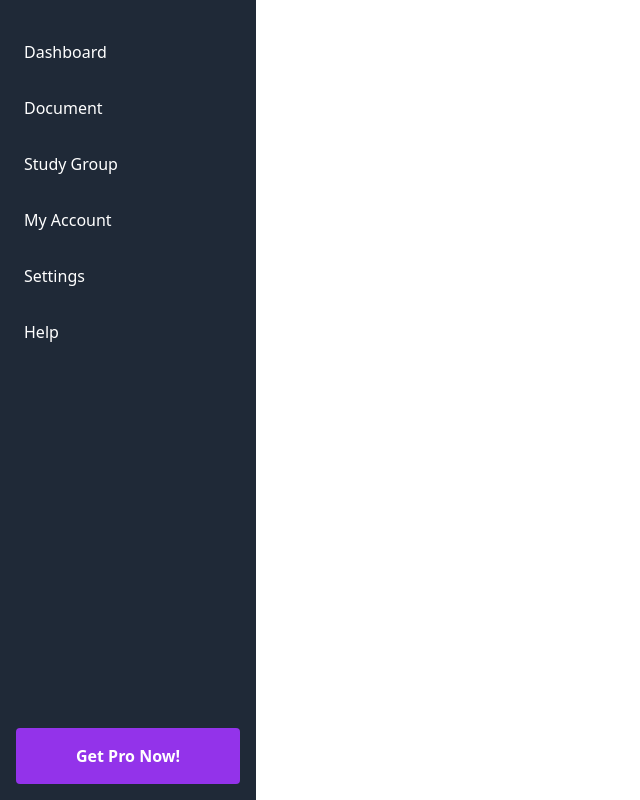
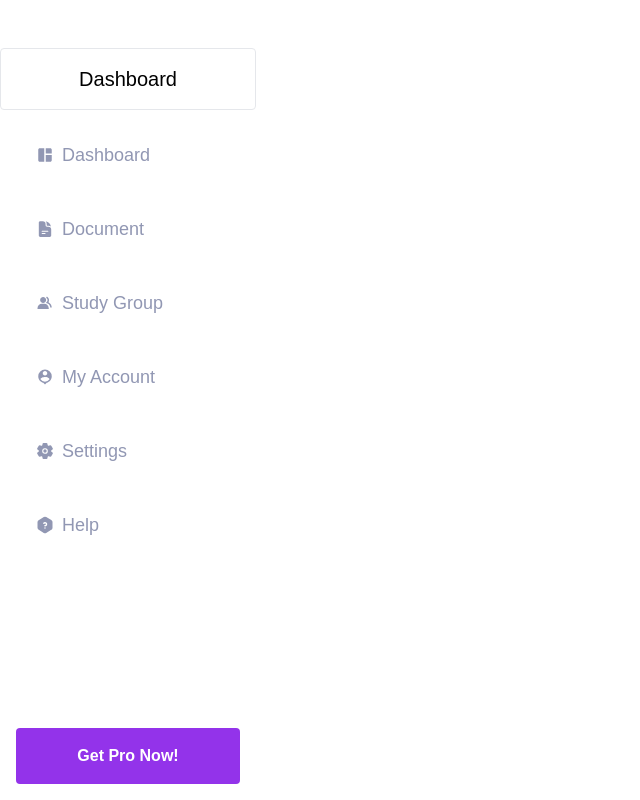
Before and after one commit to phuquocchamp/docuroom-application, a React (Vite) app in the folder frontend/: page / in a window 1280 px wide. Shown: the whole page, without its empty margins (0-640 px from the left). Built offline with nearby package versions, Linux system fonts and the light colour scheme.

Commit message:
update code base

```diff
--- a/frontend/package.json
+++ b/frontend/package.json
@@ -10,6 +10,7 @@
     "preview": "vite preview"
   },
   "dependencies": {
+    "@fontsource/poppins": "^5.1.0",
     "@types/react-router-dom": "^5.3.3",
     "axios": "^1.7.7",
     "react": "^18.3.1",
--- a/frontend/src/App.tsx
+++ b/frontend/src/App.tsx
@@ -2,7 +2,7 @@ import AppRoutes from './routes/AppRoutes'
 
 function App() {
   return (
-    <div>
+    <div className='font-sans'>
       <AppRoutes/>
     </div>
   )
--- a/frontend/src/components/Sidebar.tsx
+++ b/frontend/src/components/Sidebar.tsx
@@ -1,26 +1,41 @@
 import { Link } from "react-router-dom";
+import { IoSettings } from "react-icons/io5";
+import { MdPersonPin, MdSpaceDashboard } from "react-icons/md";
+import { HiDocumentText } from "react-icons/hi2";
+import { BiSolidGroup } from "react-icons/bi";
+import { TbHelpHexagonFilled } from "react-icons/tb";
 
 function Sidebar() {
   return (
-    <div className="w-64 h-screen bg-gray-800 text-white flex flex-col justify-between">
+    <div className="w-64 h-screen bg-white text-light-purpe flex flex-col justify-between">
       <nav className="mt-8">
-        <ul className="space-y-4 px-4">
-          <li className="hover:bg-gray-700 p-2 rounded">
+        <div className="bg-white rounded border font-medium text-xl text-black p-4 my-4 rounded text-center">
+          <div>Dashboard</div>
+        </div>
+        <ul className="space-y-4 px-4 text-lg">
+
+          <li className="hover:bg-fresh-blue hover:text-white rounded p-3 flex items-center">
+            <MdSpaceDashboard className="m-2"/>
             <Link to="/">Dashboard</Link>
           </li>
-          <li className="hover:bg-gray-700 p-2 rounded">
+          <li className="hover:bg-fresh-blue hover:text-white rounded p-3 flex items-center">
+            <HiDocumentText className="m-2"/>
             <Link to="/document">Document</Link>
           </li>
-          <li className="hover:bg-gray-700 p-2 rounded">
+          <li className="hover:bg-fresh-blue hover:text-white rounded p-3 flex items-center">
+            <BiSolidGroup className="m-2"/>
             <Link to="/study-group">Study Group</Link>
           </li>
-          <li className="hover:bg-gray-700 p-2 rounded">
+          <li className="hover:bg-fresh-blue hover:text-white rounded p-3 flex items-center">
+            <MdPersonPin className="m-2"/>
             <Link to="/account">My Account</Link>
           </li>
-          <li className="hover:bg-gray-700 p-2 rounded">
+          <li className="hover:bg-fresh-blue hover:text-white rounded p-3 flex items-center">
+            <IoSettings className="m-2"/>
             <Link to="/setting">Settings</Link>
           </li>
-          <li className="hover:bg-gray-700 p-2 rounded">
+          <li className="hover:bg-fresh-blue hover:text-white rounded p-3 flex items-center">
+            <TbHelpHexagonFilled className="m-2"/>
             <Link to="/help">Help</Link>
           </li>
         </ul>
--- a/frontend/tailwind.config.js
+++ b/frontend/tailwind.config.js
@@ -5,7 +5,15 @@ export default {
     "./src/**/*.{js,ts,jsx,tsx}",
   ],
   theme: {
-    extend: {},
+    extend: {
+      fontFamily: {
+        sans: ['Poppins', 'sans-serif'],
+      },
+      colors: {
+        'fresh-blue': '#3572EF',
+        'light-purpe': '#9197B3',
+      },
+    },
   },
   plugins: [],
 }
```
Also changed, not shown: 1 other file (tests, documents, lock files or other folders).
